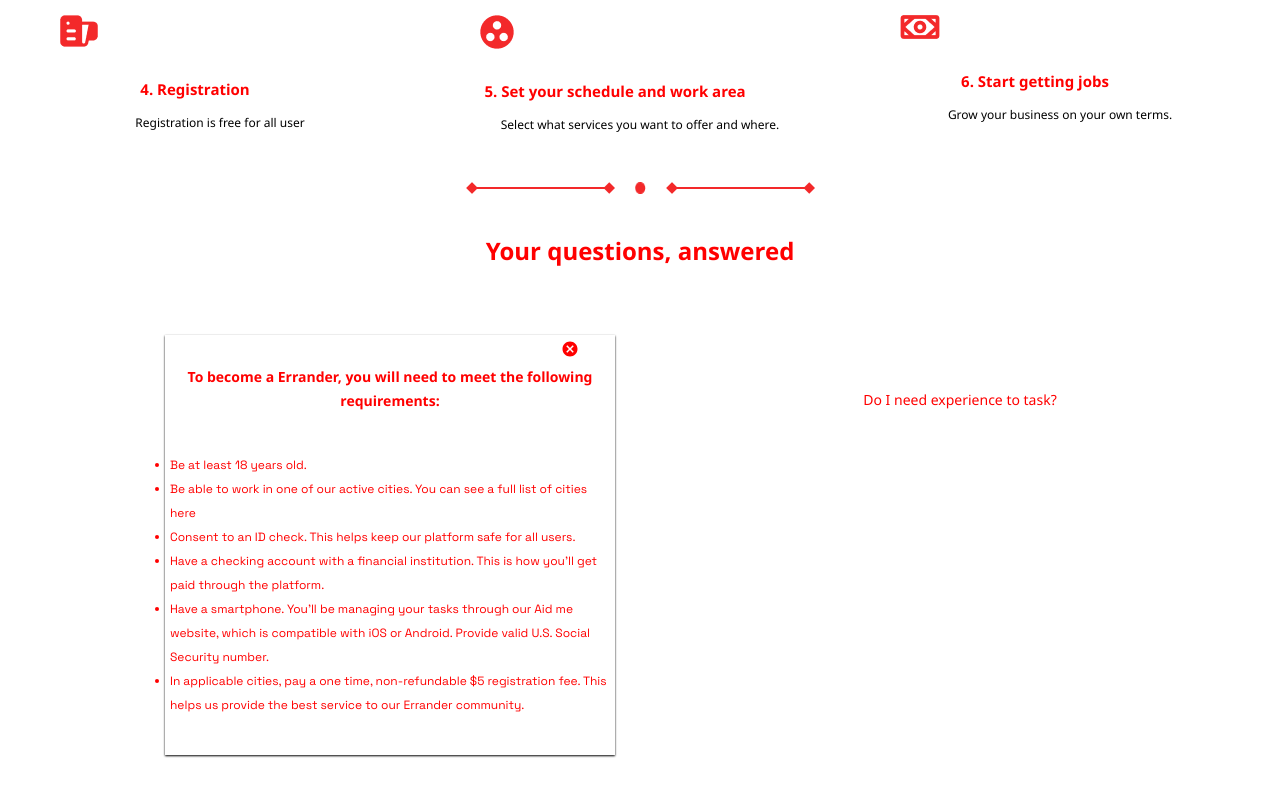
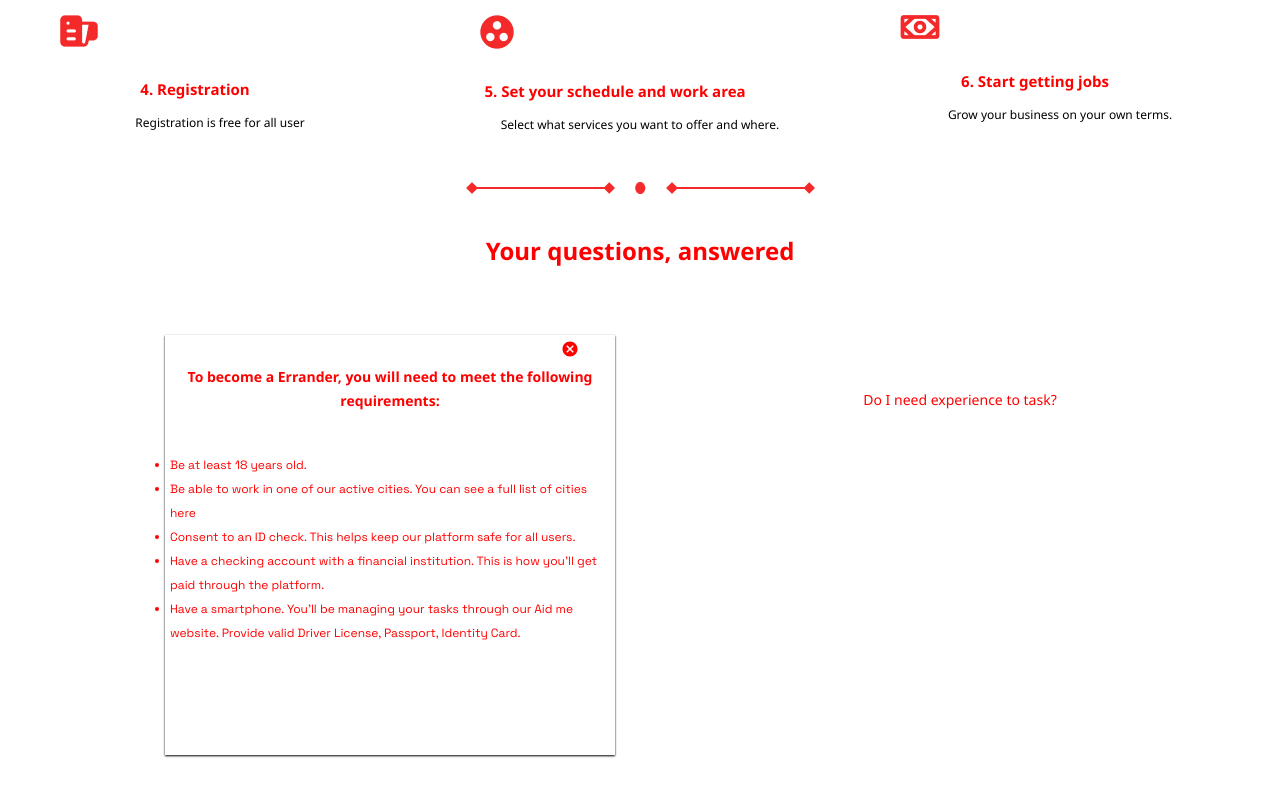
Before and after one commit to joestaxk/Aidme-hosted, a React (Vite) app: page /errander-signup in a window 1280 px wide. Both pictures are taken after a click on the element "What’s required to become a Errander ?". Shown: the top 796 px of the page. Built offline with nearby package versions, Linux system fonts and the light colour scheme.

Commit message:
Update Errander.jsx

```diff
--- a/src/pages/Errander/Errander.jsx
+++ b/src/pages/Errander/Errander.jsx
@@ -383,14 +383,10 @@ const Errander = ({
                   </li>
                   <li>
                     Have a smartphone. You'll be managing your tasks through our
-                    Aid me website, which is compatible with iOS or Android.
-                    Provide valid U.S. Social Security number.
+                    Aid me website.
+                    Provide valid Driver License, Passport, Identity Card.
                   </li>
-                  <li>
-                    In applicable cities, pay a one time, non-refundable $5
-                    registration fee. This helps us provide the best service to
-                    our Errander community.
-                  </li>
+
                 </ul>
               </div>
             ) : null}
```
